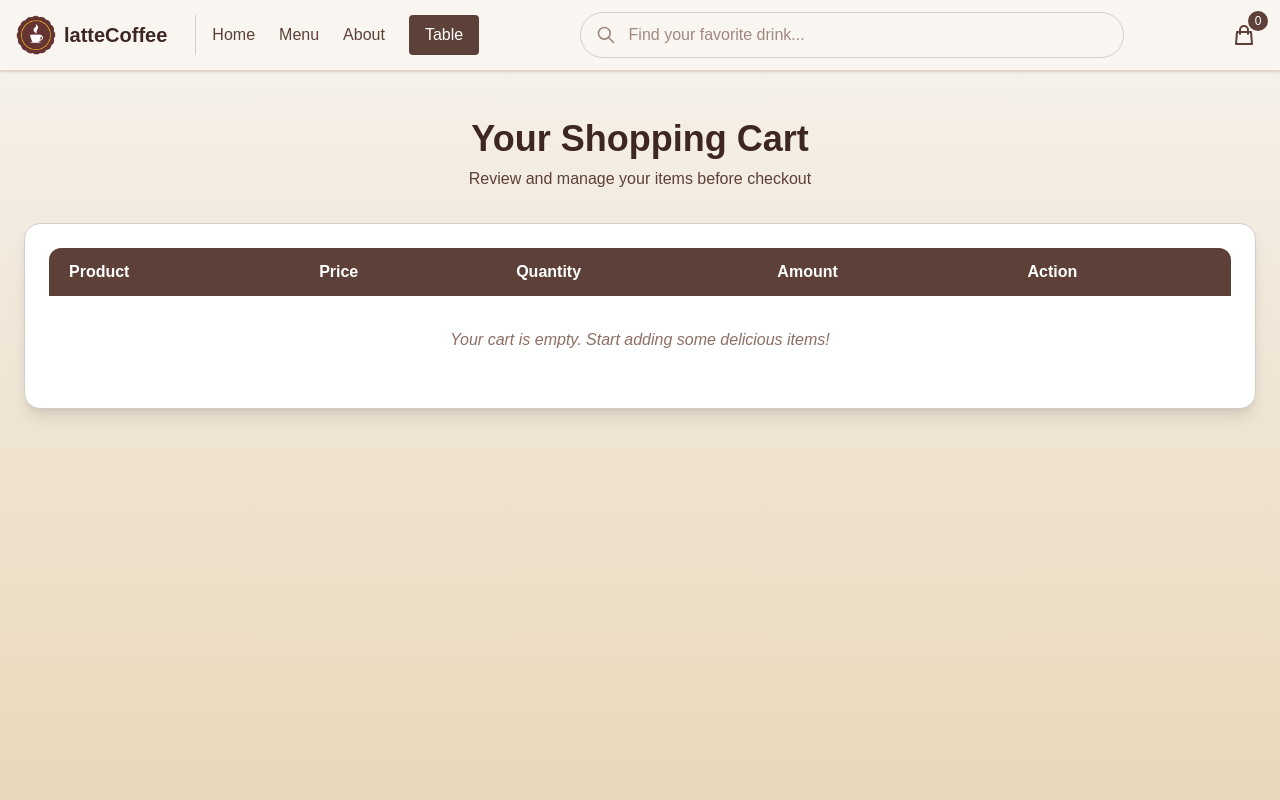
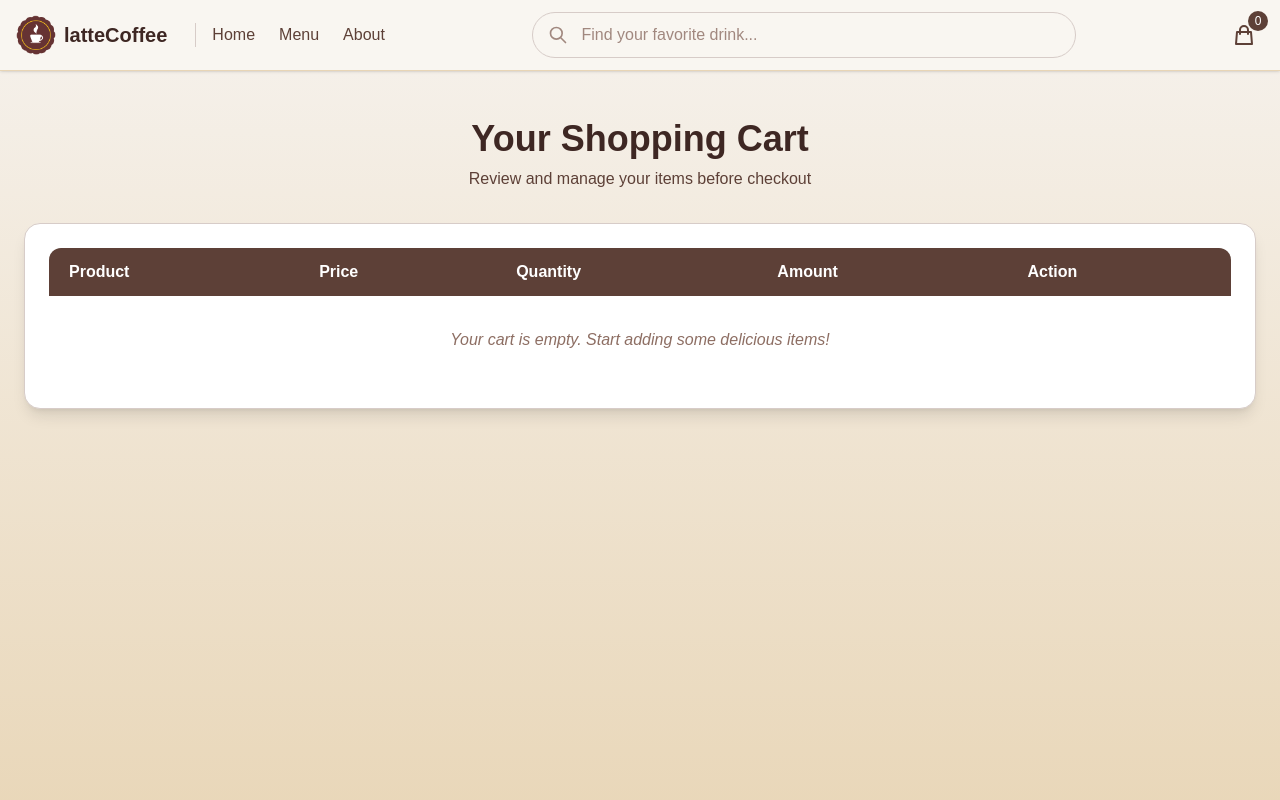
Before and after one commit to KhanhBaoLe/Latte-coffee-web, a Next.js app: page /cart in a window 1280 px wide. Shown: the top 800 px of the page. Built offline with nearby package versions, Linux system fonts and the light colour scheme.

Commit message:
delete table in header

```diff
--- a/app/components/header.tsx
+++ b/app/components/header.tsx
@@ -157,12 +157,6 @@ export default function Header() {
                 className="text-[#5D4037] hover:text-[#3E2723] transition-colors font-medium"
               >
                 About
-              </Link>
-              <Link
-                href={`/table/1`}
-                className="bg-[#5D4037] text-white px-4 py-2 rounded hover:bg-[#4E342E] transition-colors"
-              >
-                Table
               </Link>
             </nav>
           </div>
```
